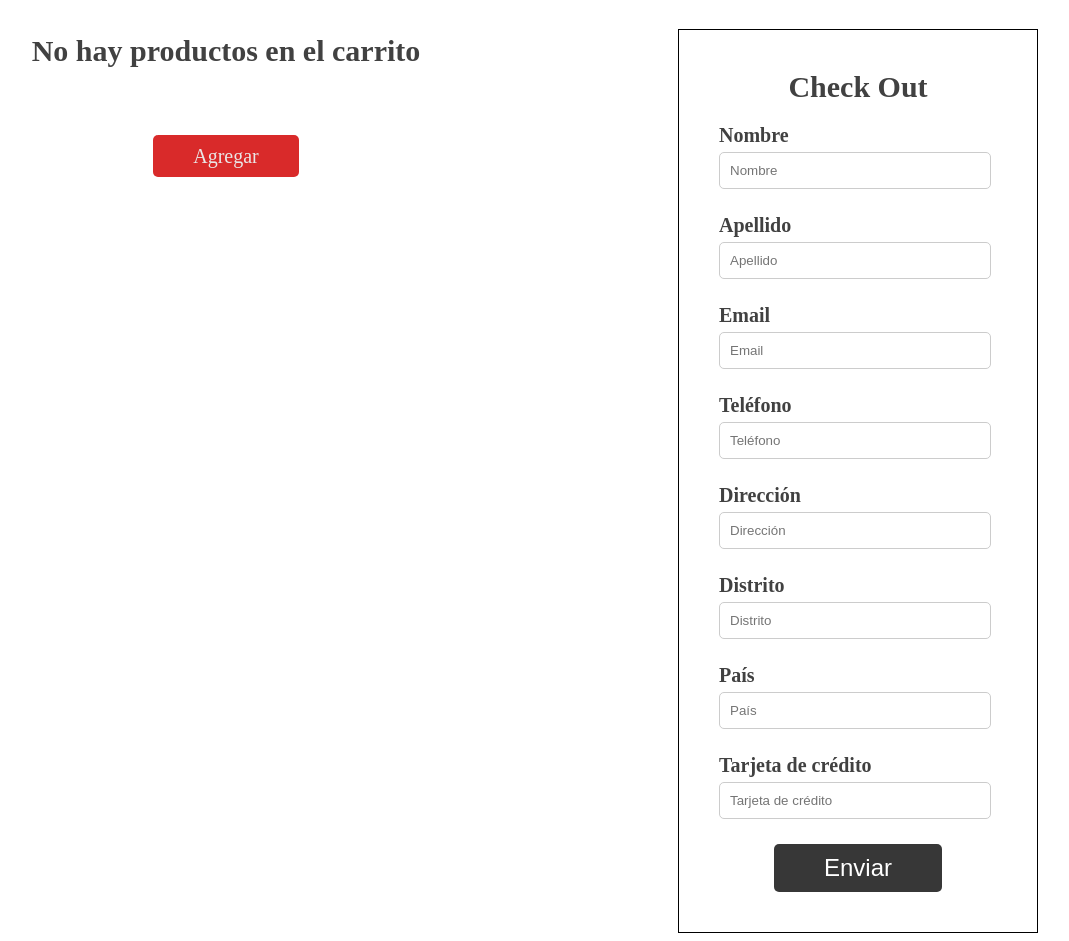
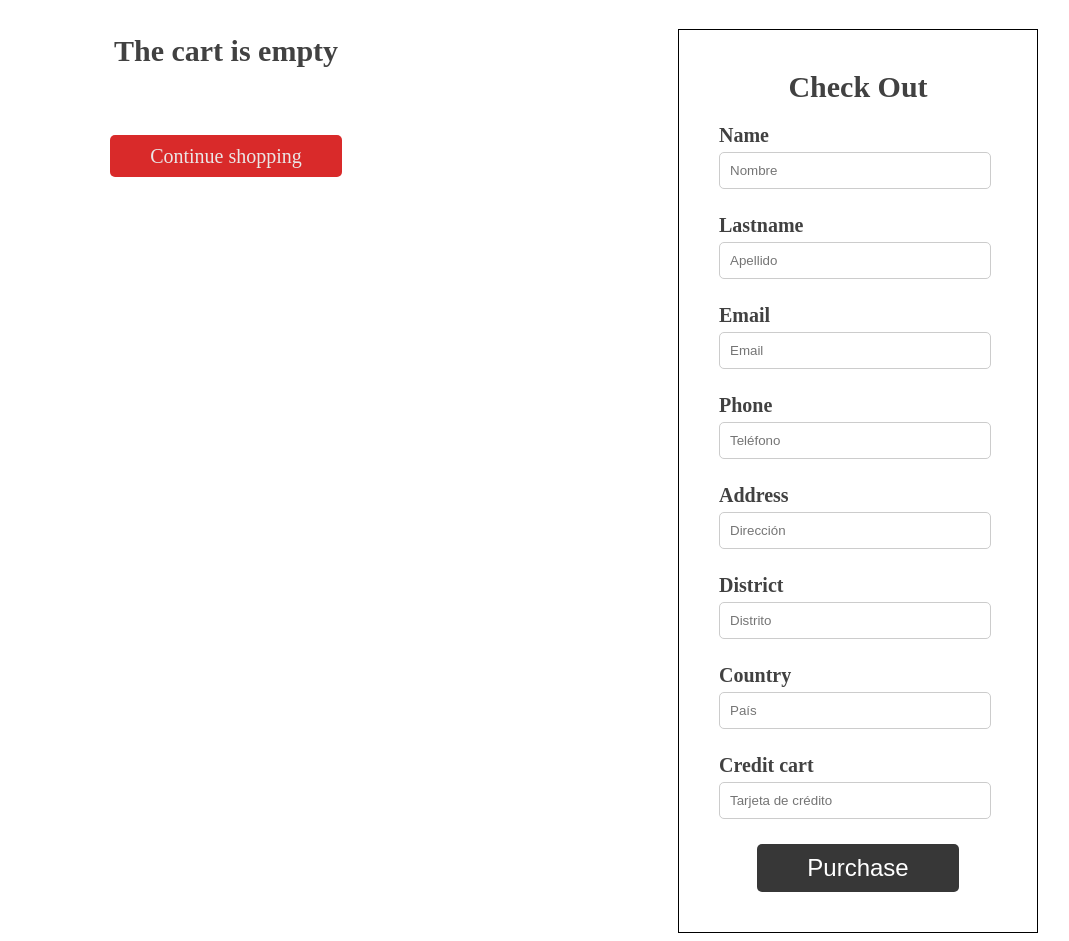
Before and after one commit to jhonatan0912/store, an Angular app: page /cart in a window 1280 px wide. Shown: the part 202-1143 px from the top of the page, without its empty margins (98-1167 px from the left). Built offline with nearby package versions, Linux system fonts and the light colour scheme.

Commit message:
Add Remove From Cart

```diff
--- a/src/app/components/product/product.component.html
+++ b/src/app/components/product/product.component.html
@@ -11,7 +11,7 @@
     <button
       class="add-to-cart-btn"
       (click)="addToCart()">
-      Añadir al carrito
+      Add to cart
     </button>
   </div>
 </div>
--- a/src/app/components/product/product.component.ts
+++ b/src/app/components/product/product.component.ts
@@ -9,7 +9,6 @@ export interface Product {
   description: string;
 }
 
-
 @Component({
   selector: 'app-product',
   templateUrl: 'product.component.html',
@@ -19,9 +18,7 @@ export class ProductComponent {
 
   constructor(
     private shoppingCartService: ShoppingCartService
-  ) {
-
-  }
+  ) { }
 
   @Input() product!: Product;
 
--- a/src/app/services/shopping-cart.service.ts
+++ b/src/app/services/shopping-cart.service.ts
@@ -1,16 +1,16 @@
 import { Injectable } from '@angular/core';
-import { BehaviorSubject } from 'rxjs';
+import { BehaviorSubject, Observable } from 'rxjs';
 import { map } from "rxjs/operators";
+import { Product } from '../components/product/product.component';
 
 @Injectable({
   providedIn: 'root'
 })
 export class ShoppingCartService {
 
+  shoppingCartProducts: BehaviorSubject<Product[]> = new BehaviorSubject<Product[]>([]);
 
-  shoppingCartProducts: BehaviorSubject<any> = new BehaviorSubject<any>([]);
-
-  addToCart(product: any) {
+  addToCart(product: Product) {
     let products = this.shoppingCartProducts.getValue();
     if (!products) {
       products = [];
@@ -22,7 +22,7 @@ export class ShoppingCartService {
     }
   }
 
-  getProducts() {
+  getProducts(): Observable<Product[]> {
     return this.shoppingCartProducts.asObservable();
   }
 
@@ -30,7 +30,7 @@ export class ShoppingCartService {
     this.shoppingCartProducts.next([]);
   }
 
-  deleteProduct(product: any) {
+  deleteProduct(product: Product) {
     let products = this.shoppingCartProducts.getValue();
     products = products.filter((item: any) => item.id !== product.id);
     this.shoppingCartProducts.next(products);
--- a/src/app/shopping-cart/send-form/send-form.component.html
+++ b/src/app/shopping-cart/send-form/send-form.component.html
@@ -1,11 +1,11 @@
 <form class="send-form">
   <h2>Check Out</h2>
   <div>
-    <label for="name">Nombre</label>
+    <label for="name">Name</label>
     <input type="text" placeholder="Nombre">
   </div>
   <div>
-    <label for="lastname">Apellido</label>
+    <label for="lastname">Lastname</label>
     <input type="text" placeholder="Apellido">
   </div>
   <div>
@@ -13,29 +13,29 @@
     <input type="email" placeholder="Email">
   </div>
   <div>
-    <label for="phone">Teléfono</label>
+    <label for="phone">Phone</label>
     <input type="text" placeholder="Teléfono">
   </div>
   <div>
-    <label for="address">Dirección</label>
+    <label for="address">Address</label>
     <input type="text" placeholder="Dirección">
   </div>
   <div>
-    <label for="district">Distrito</label>
+    <label for="district">District</label>
     <input type="text" placeholder="Distrito">
   </div>
   <div>
-    <label for="country">País</label>
+    <label for="country">Country</label>
     <input type="text" placeholder="País">
   </div>
   <div>
-    <label for="card">Tarjeta de crédito</label>
+    <label for="card">Credit cart</label>
     <input type="text" placeholder="Tarjeta de crédito">
   </div>
 
   <div class="button">
     <button type="submit" class="submit" (click)="submit()">
-      Enviar
+      Purchase
     </button>
   </div>
 </form>
--- a/src/app/shopping-cart/shopping-cart-item/shopping-cart-item.component.html
+++ b/src/app/shopping-cart/shopping-cart-item/shopping-cart-item.component.html
@@ -7,10 +7,10 @@
       <h5>{{product.name}}</h5>
       <p>{{product.description}}</p>
     </div>
-    <!-- <div class="col-md-2"> -->
-      <button class="btn btn-primary">
+      <button
+        (click)="remove()"
+        class="btn btn-primary" >
         Remove
       </button>
-    <!-- </div> -->
   </div>
 </section>
--- a/src/app/shopping-cart/shopping-cart-item/shopping-cart-item.component.ts
+++ b/src/app/shopping-cart/shopping-cart-item/shopping-cart-item.component.ts
@@ -1,18 +1,21 @@
-import { Component, Input, OnInit } from '@angular/core';
+import { Component, Input } from '@angular/core';
 import { Product } from 'src/app/components/product/product.component';
+import { ShoppingCartService } from 'src/app/services/shopping-cart.service';
 
 @Component({
   selector: 'app-shopping-cart-item',
   templateUrl: 'shopping-cart-item.component.html',
   styleUrls: ['shopping-cart-item.component.scss']
 })
-export class ShoppingCartItemComponent implements OnInit {
+export class ShoppingCartItemComponent {
 
   @Input() product!: Product;
 
-  constructor() { }
+  constructor(
+    private shoppingCartService: ShoppingCartService
+  ) { }
 
-  ngOnInit() {
+  remove() {
+    this.shoppingCartService.deleteProduct(this.product);
   }
-
 }
--- a/src/app/shopping-cart/shopping-cart.component.html
+++ b/src/app/shopping-cart/shopping-cart.component.html
@@ -3,8 +3,8 @@
 
   <div class="items" [ngClass]="{'has-items':(products$ | async)!.length >= 1}">
     <h1 *ngIf="(products$ | async)!.length === 0" class="empty">
-      No hay productos en el carrito <br><br><br>
-      <a class="back" href="../">Agregar</a>
+      The cart is empty <br><br><br>
+      <a class="back" href="../">Continue shopping</a>
 
     </h1>
 
```
Also changed, not shown: src/app/shopping-cart/shopping-cart.component.scss (+3 -9 lines), src/app/components/product-list/product-list.component.html (line endings or trailing spaces), 1 other file (tests, documents, lock files or other folders).
